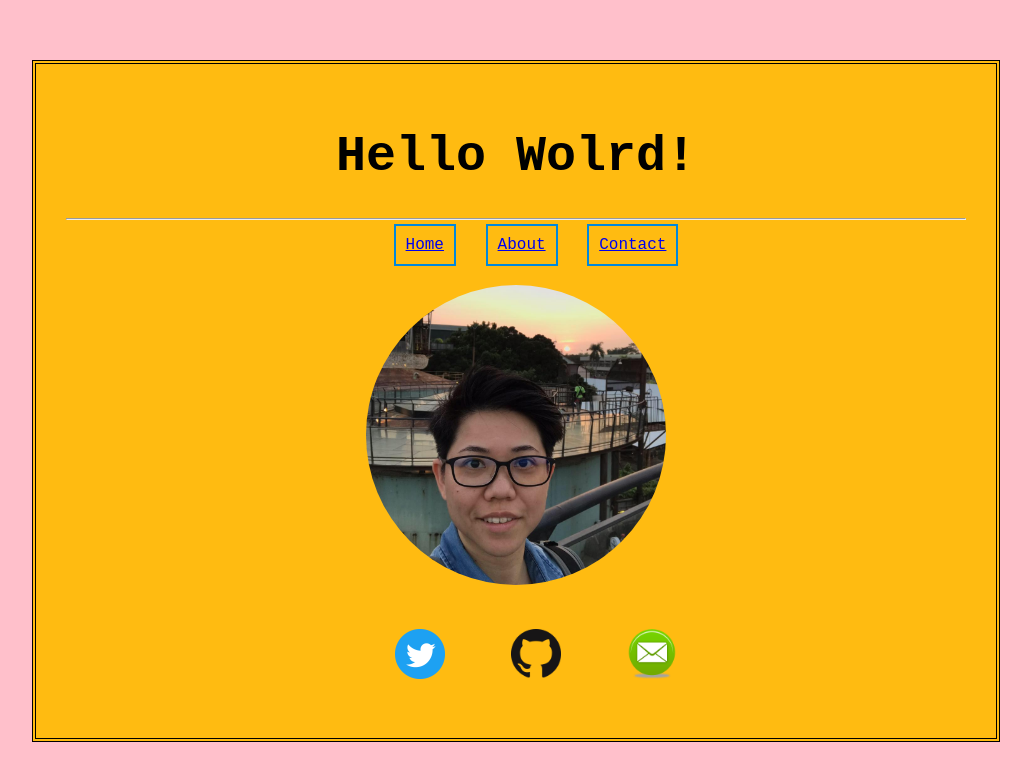
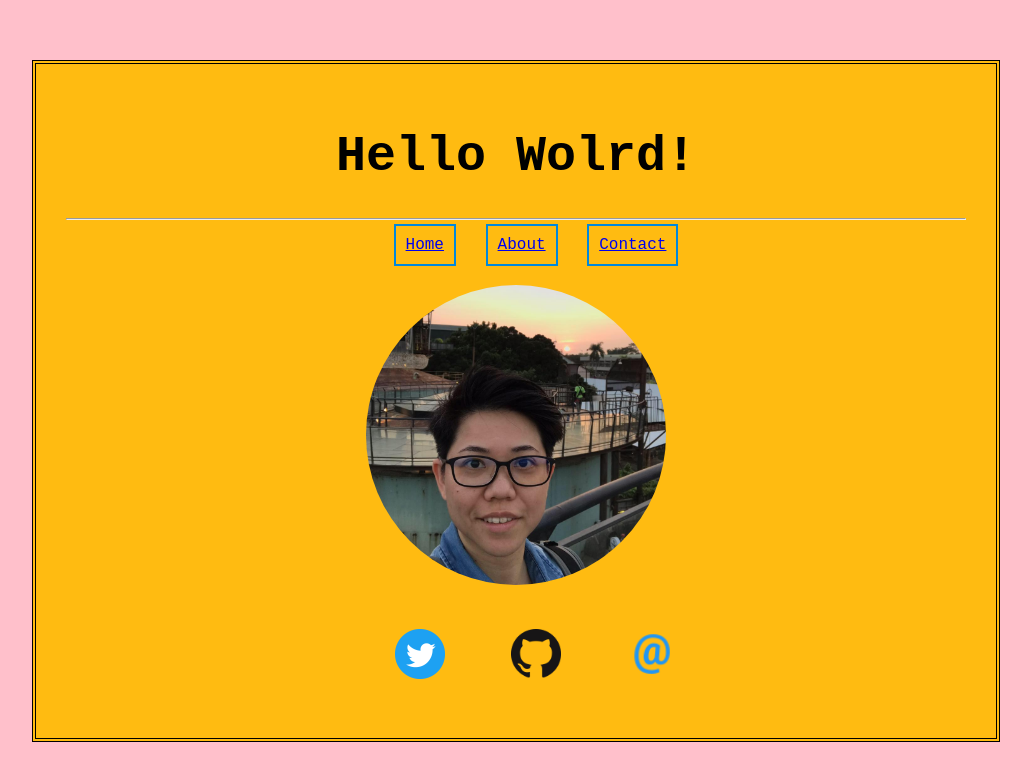
Before and after one commit to wen1984/wen1984.github.io, a plain HTML site: page contact.html in a window 1280 px wide. Shown: the part 120-900 px from the top of the page, without its empty margins (158-1189 px from the left). Drawn offline with Linux system fonts and the light colour scheme.

Commit message:
modify 2
index.html modify add "Deaf Dev Web", about.html modify add "#100daysofcode", contact.html modify add new "icons8-email-48.jpg"

```diff
--- a/contact.html
+++ b/contact.html
@@ -29,7 +29,7 @@
                 </li>
                 <li>
                     <a href="mailto:kyotofu28@gmail.com">
-                    <img src="images/email-logo.ico" width="50px">
+                    <img src="images/icons8-email-48.png" width="50px">
                     </a>
                 </li>
             </ul>
```
Also changed, not shown: about.html (+2 -0 lines), index.html (+1 -1 lines), images/email-logo.ico (deleted), images/icons8-email-48.png (added).
